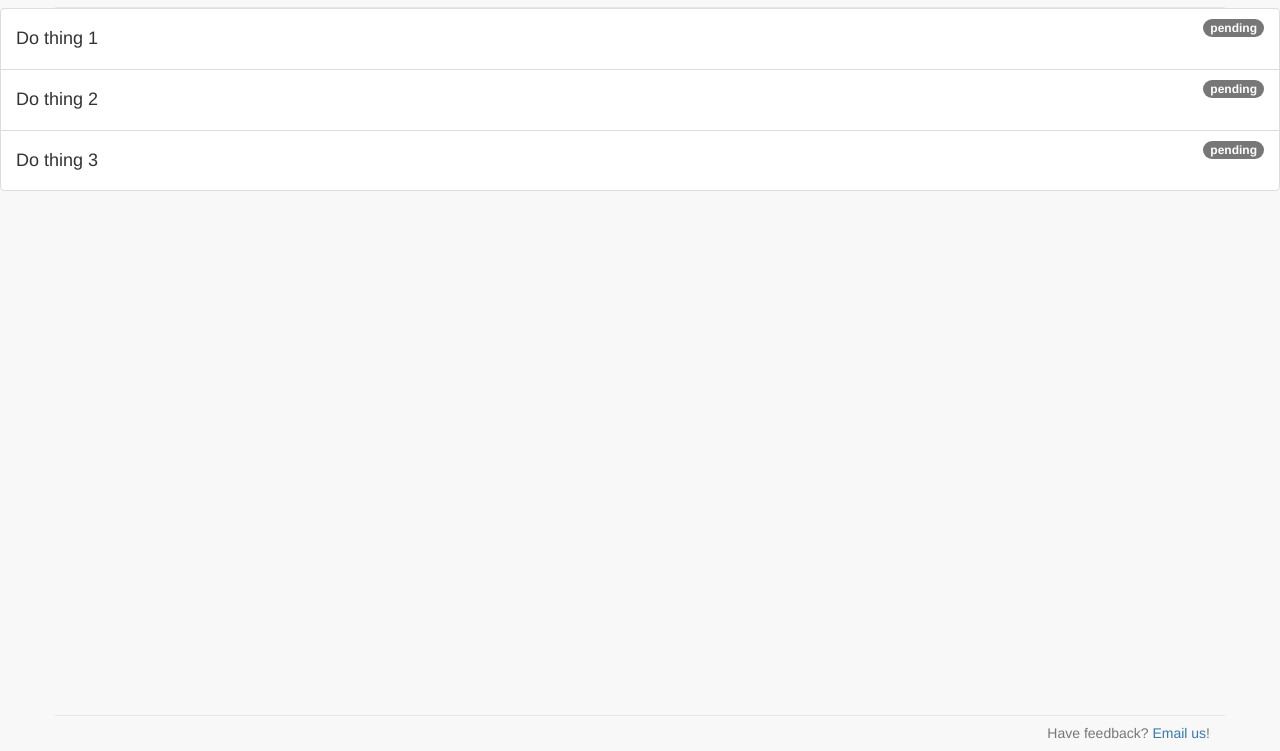
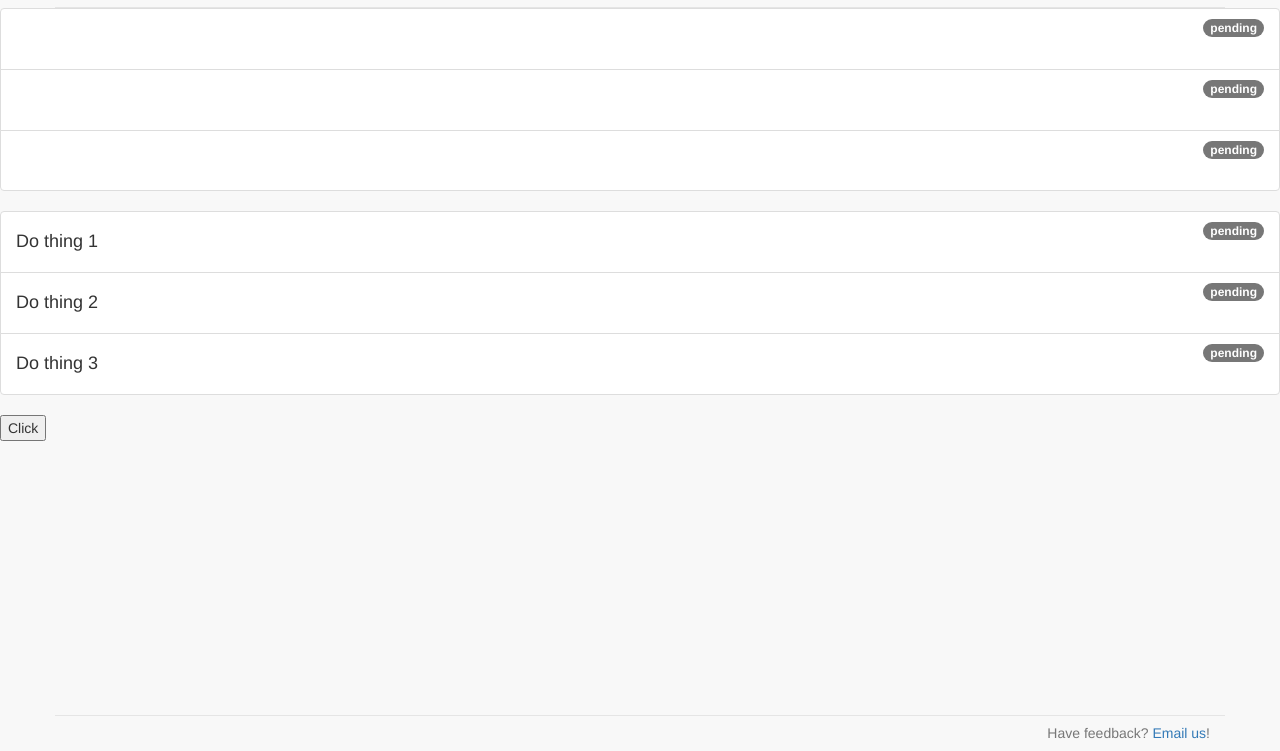
Before and after one commit to joemercer/do, a website: page app/index.html in a window 1280 px wide. Shown: the part 49-800 px from the top of the page. Drawn offline with nearby package versions, Linux system fonts and the light colour scheme; some packages are replaced by stand-ins of ours; files that its build step writes are made by us from their sources.

Commit message:
ng model with contenteditable

```diff
--- a/app/index.html
+++ b/app/index.html
@@ -74,6 +74,7 @@
         <script src="scripts/app.js"></script>
         <script src="scripts/controllers/main.js"></script>
         <script src="scripts/controllers/about.js"></script>
+        <script src="scripts/directives/contenteditable.js"></script>
         <!-- endbuild -->
 </body>
 </html>
--- a/app/scripts/app.js
+++ b/app/scripts/app.js
@@ -10,6 +10,7 @@
  */
 angular
   .module('tojoApp', [
+    'ngSanitize',
     'ngAnimate',
     'ngCookies',
     'ngResource',
--- a/app/scripts/controllers/main.js
+++ b/app/scripts/controllers/main.js
@@ -18,4 +18,8 @@ angular.module('tojoApp')
     	content: 'Do thing 3'
     }];
 
+    $scope.output = function() {
+    	console.log($scope.todos);
+    };
+
   });
--- a/app/views/main.html
+++ b/app/views/main.html
@@ -1,8 +1,18 @@
-{{hello}}
+
 
 <ul class="list-group">
   <li ng-repeat="todo in todos" class="list-group-item">
     <span class="badge">pending</span>
-    <h4 contenteditable="true">{{todo.content}}</h4>
+    <h4 contenteditable ng-model="todo.content"
+      strip-br="true" required></h4>
   </li>
 </ul>
+
+<ul class="list-group">
+  <li ng-repeat="todo in todos" class="list-group-item">
+    <span class="badge">pending</span>
+    <h4>{{todo.content}}</h4>
+  </li>
+</ul>
+
+<button ng-click="output()">Click</button>
```
